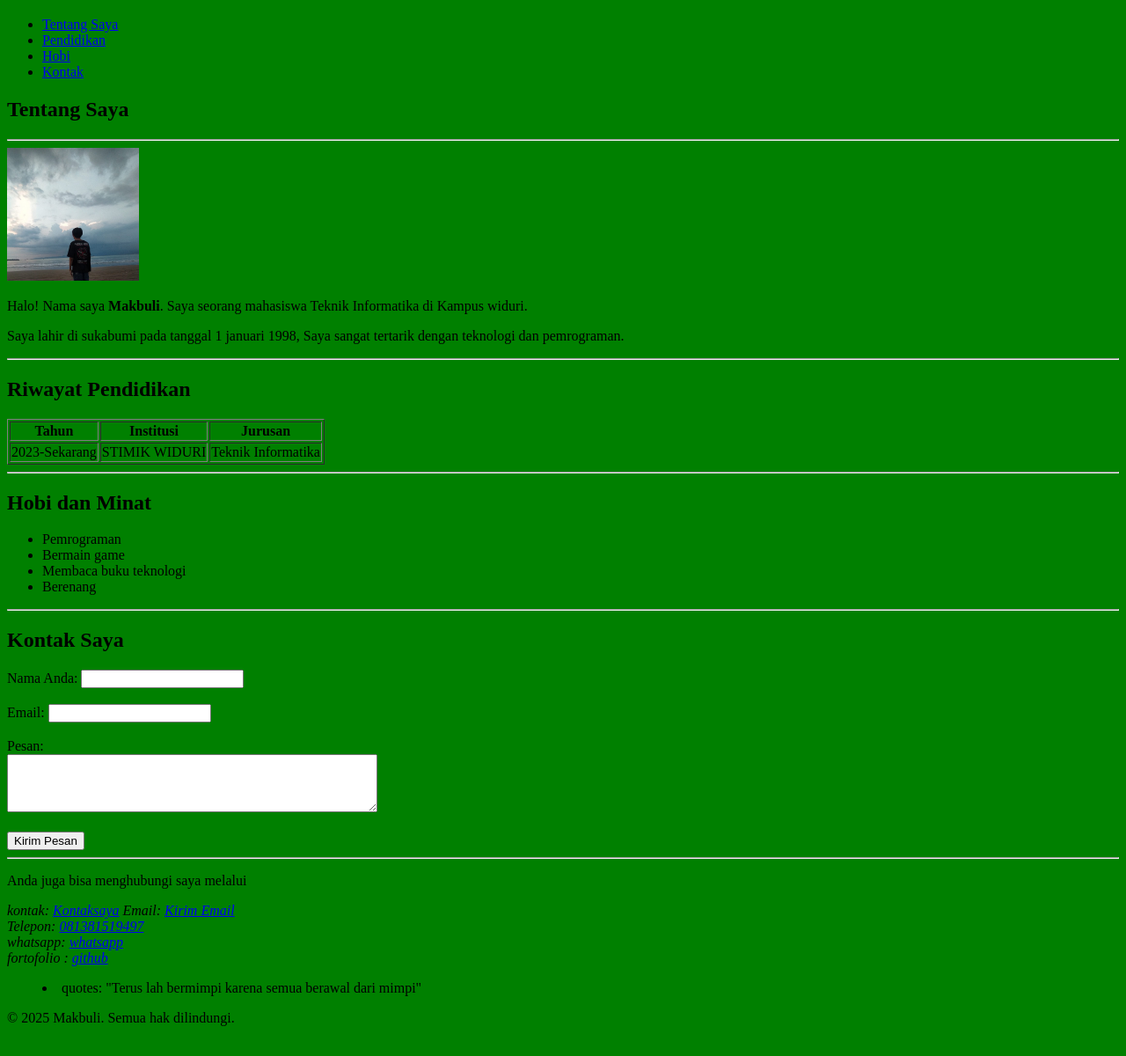
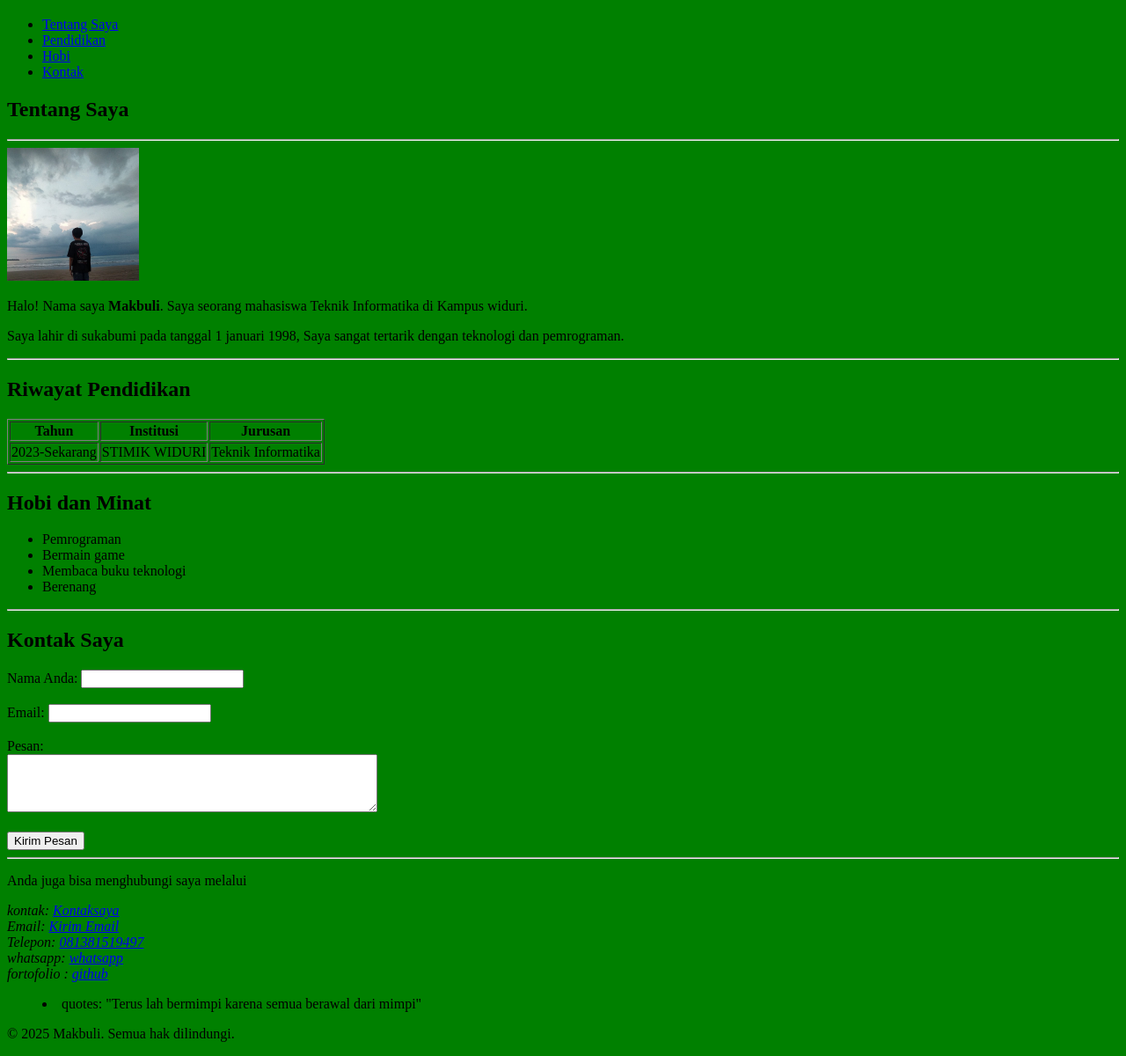
Before and after one commit to Makbuli/TugasUTS, a plain HTML site: page index.html in a window 1280 px wide. Shown: the part 61-1261 px from the top of the page at 88% size. Drawn offline with Linux system fonts and the light colour scheme.

Commit message:
index.html

```diff
--- a/index.html
+++ b/index.html
@@ -69,7 +69,7 @@
 
             <p>Anda juga bisa menghubungi saya melalui</p>
             <address>
-                kontak: <a href="kontak.html">Kontaksaya</a>
+                kontak: <a href="kontak.html">Kontaksaya</a><br>
                 Email: <a href="mailto:makbuliqwq@gmail.com">Kirim Email</a><br>
                 Telepon: <a href="tel:+628123456789">081381519497</a><br>
                 whatsapp: <a href="https://wa.me/6281234567890">whatsapp</a><br>
```
